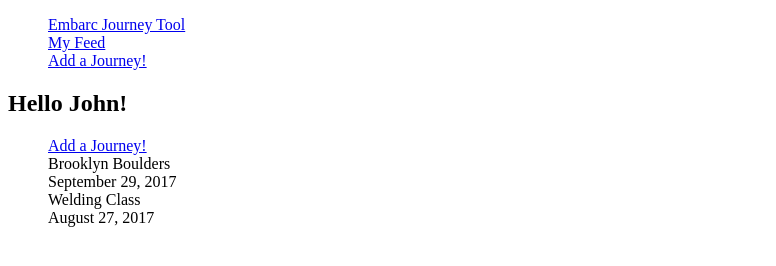
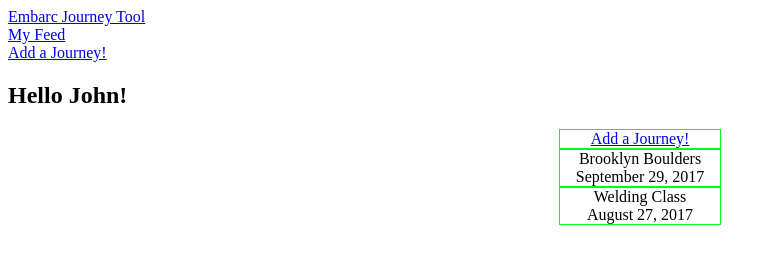
Before and after one commit to cfg-chicago/team-2, a plain HTML site: page index.html in a window 1280 px wide. Shown: the whole page, without its empty margins (0-776 px from the left). Drawn offline with Linux system fonts and the light colour scheme.

Commit message:
css updates

```diff
--- a/css/style.css
+++ b/css/style.css
@@ -1,3 +1,14 @@
 ul {
     list-style-type: none;
+    padding: 0px;
+    margin: 0px;
+
 }
+.journey_list li{
+    margin: 0 auto;
+    border: 1px solid #00ff21;
+    fill: #00ff21;
+    text-align: center;
+    width: 160px;
+
+}
--- a/index.html
+++ b/index.html
@@ -16,11 +16,13 @@
     </header>
     <h2>Hello John!</h2>
     <div class="journey_list">
-    <ul>
-        <li> <a href="add.html">Add a Journey!</a></li>
-        <li> Brooklyn Boulders<br /> September 29, 2017</li>
-        <li> Welding Class <br /> August 27, 2017</li>
-    </ul>
+        <div class="border_limit1">
+            <ul>
+                <li> <a href="add.html">Add a Journey!</a></li>
+                <li> Brooklyn Boulders<br /> September 29, 2017</li>
+                <li> Welding Class <br /> August 27, 2017</li>
+            </ul>
+        </div>
     </div>
 
 </body>
```
